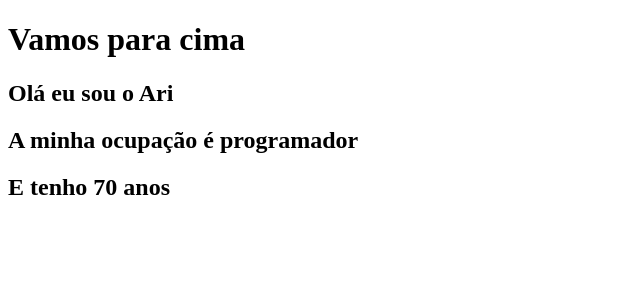
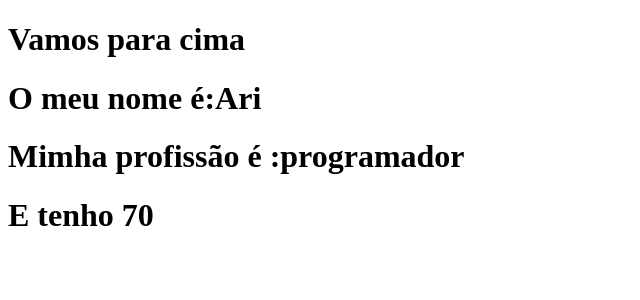
Before and after one commit to Ari-Neto-dev/myApp, a React (Create React App) app: page / in a window 1280 px wide. Shown: the top 300 px of the page, without its empty margins (0-640 px from the left). Built offline with nearby package versions, Linux system fonts and the light colour scheme.

Commit message:
quebrando  componente

```diff
--- a/src/App.js
+++ b/src/App.js
@@ -4,12 +4,24 @@ class Equipe extends Component{
   render(){
   return(
     <div>
-      <h2>Olá eu sou o {this.props.nome}</h2>
-      <h2>A minha ocupação é {this.props.cargo}</h2>
-      <h2>E tenho {this.props.idade} anos </h2>
+      <Sobre nome={this.props.nome}
+      ocupacao={this.props.cargo}
+      idade={this.props.idade}/>
     </div>
   )
 }
+}
+
+class Sobre extends Component{
+  render(){
+    return(
+      <div>
+          <h1>O meu nome é:{this.props.nome}</h1>
+        <h1>Mimha profissão é :{this.props.ocupacao}</h1>
+        <h1>E tenho {this.props.idade}</h1>
+      </div>
+    )
+  }
 }
 
 
```
